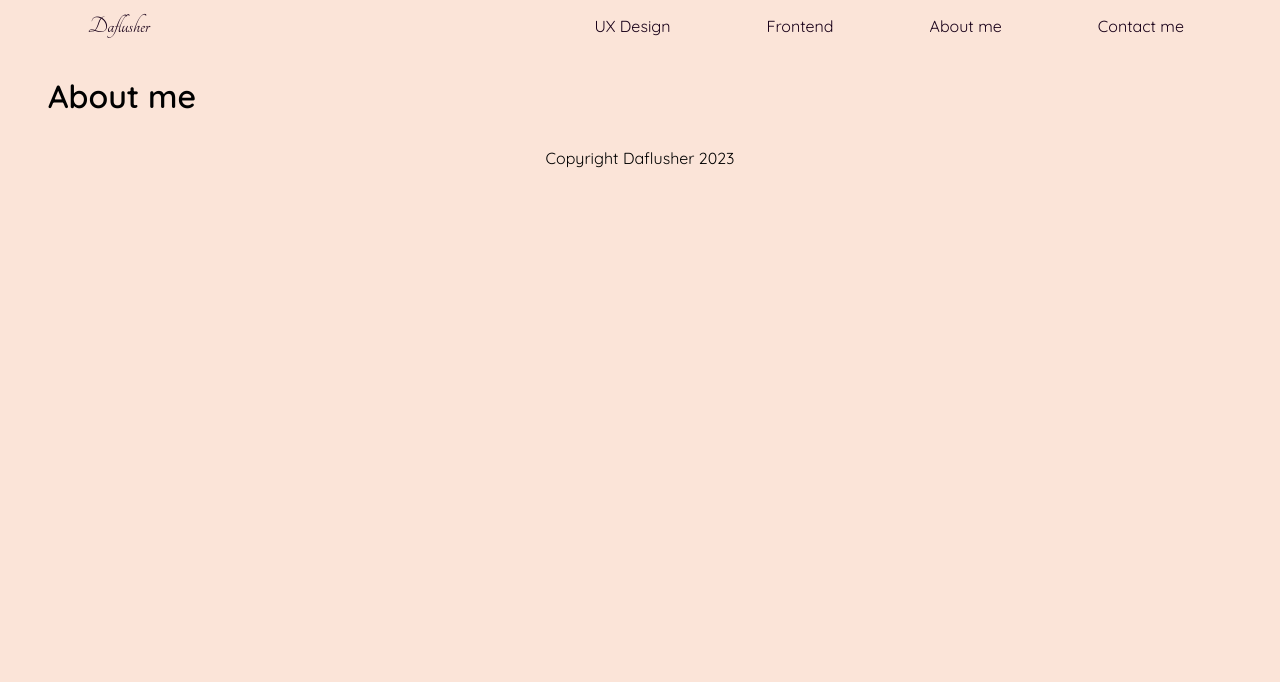
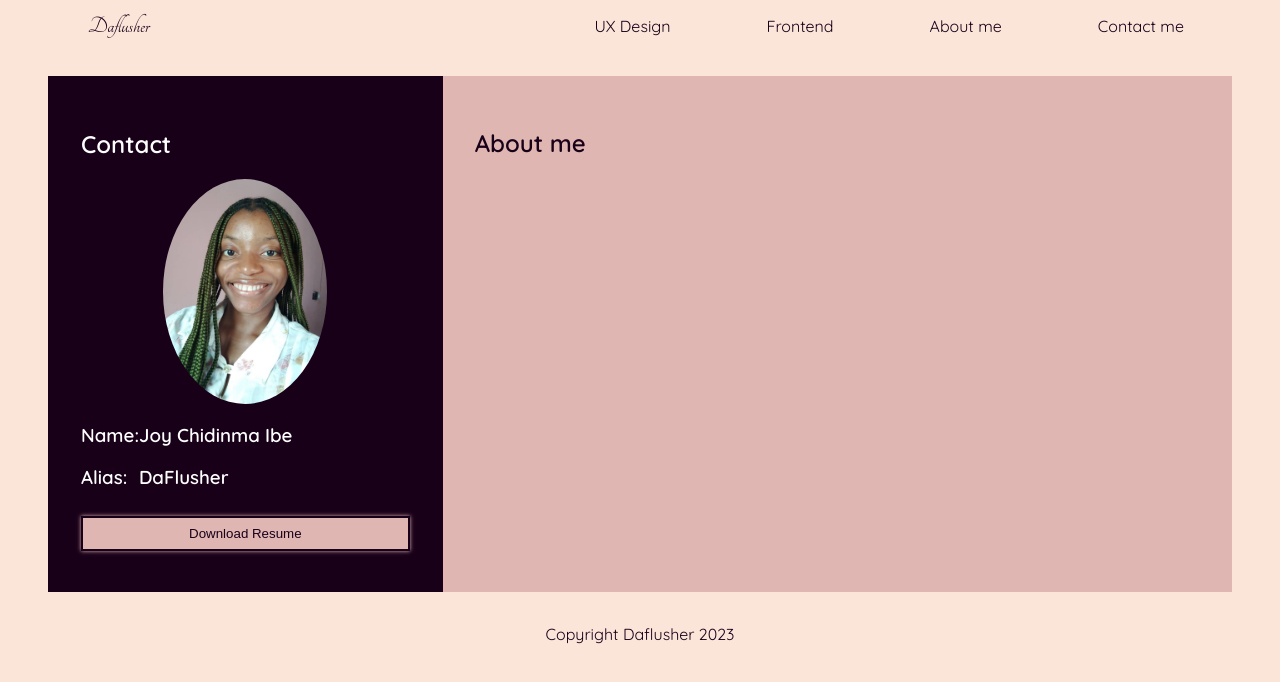
Before and after one commit to DaFlusher/daflusher, a React (Create React App) app: page /about-me in a window 1280 px wide. Shown: the top 682 px of the page. Built offline with nearby package versions, Linux system fonts and the light colour scheme.

Commit message:
Adding the About and contact page together

```diff
--- a/src/App.css
+++ b/src/App.css
@@ -5,6 +5,8 @@ body{
     background-color:#fbe4d8 ;
     font-family: 'Quicksand', sans-serif;
     height: 100vh;
+    color:#190019;
+
 }
 .container{
     display: grid;
@@ -39,9 +41,9 @@ body{
 }
 
 .link:hover{
-   border-radius: 8px;
    cursor: pointer;
-   box-shadow: 0 0 4px #190019;
+   background-color: #190019;
+   color: #fbe4d8;
 }
 
 /*Styling hero section*/
@@ -50,7 +52,7 @@ body{
     position: relative;
     justify-content: space-around;
     margin-top: 0.5rem;
-    background-color: #190019;
+    background-color: #dfb6b2;
     height: 40vh;
     padding: 5% ;
     vertical-align: middle;
@@ -61,16 +63,13 @@ body{
     max-height: 80%;
     width: auto;
     position: absolute;
-
     left: 60%;
     top: 10%;
-
-
 
 }
 
 .hero-text{
-    color: white;
+    color:#190019;
 
 
 }
@@ -85,7 +84,7 @@ body{
 }
 
 
-/*Defing grid style fot the Fronend page*/
+/*Defing grid style fot the Frontend page*/
 
 .projects{
     background-color:#dfb6b2; padding: 2rem; color: #190019;
@@ -94,7 +93,7 @@ body{
 .frontend-grid{
     display: grid;
     grid-template-columns: repeat(3,1fr);
-    grid-auto-rows: minmax(150px,auto);
+    grid-auto-rows: minmax(300px,auto);
     grid-gap: 2rem;
     color:#190019;
 
@@ -103,3 +102,39 @@ body{
 .frontend-cards{
     display:grid; border:1px solid #190019; box-shadow: 0 0 8px #190019;
 }
+
+
+/*Defining the style for the About me Page*/
+
+.about-grid{
+    display: grid;
+    grid-template-columns:1fr 2fr;
+
+}
+
+.contact{
+    display: grid;
+    border: 1px solid #190019;
+    background-color: #190019;
+    color: white;
+    padding: 2rem;
+}
+
+.about{
+    background-color: #dfb6b2;
+    padding: 2rem;
+}
+
+.contact-text{
+    display: flex;
+}
+
+.resume{
+   width: 100%;
+    margin: 0.5rem auto;
+    padding: 0.5rem;
+    background-color: #dfb6b2;
+    color: #190019;
+    box-shadow: 0 0 4px #dfb6b2;
+    border: 2px solid #190019;
+}
--- a/src/Components/About.js
+++ b/src/Components/About.js
@@ -4,8 +4,34 @@ const About = () => {
     return (
         <div>
             <Nav/>
+                <div className="about-grid">
+                    <section className="contact">
+                        <h1>Contact</h1>
 
-                <h1>About me</h1>
+                        <img src={require('./daflusher.jpg')} alt="Joy Ibe" style={{width:'50%', margin:'0 auto',borderRadius:'50%'}}/>
+
+                        <div className="contact-text">
+                            <div className="inline-title">
+                                <h3 className="contact-subtext">Name: </h3>
+                                <h3 className="contact-subtext">Alias: </h3>
+                            </div>
+                            <div className="inline-text">
+                                <h3 className="contact-subtext"> Joy Chidinma Ibe</h3>
+                                <h3 className="contact-subtext"> DaFlusher</h3>
+                            </div>
+
+
+                        </div>
+
+                        <button className="resume" type="button" name="resume">Download Resume</button>
+
+                    </section>
+
+                    <section className="about">
+                        <h1>About me</h1>
+                    </section>
+                </div>
+
             <Footer/>
         </div>
     );
```
Also changed, not shown: News Page.png (added).
